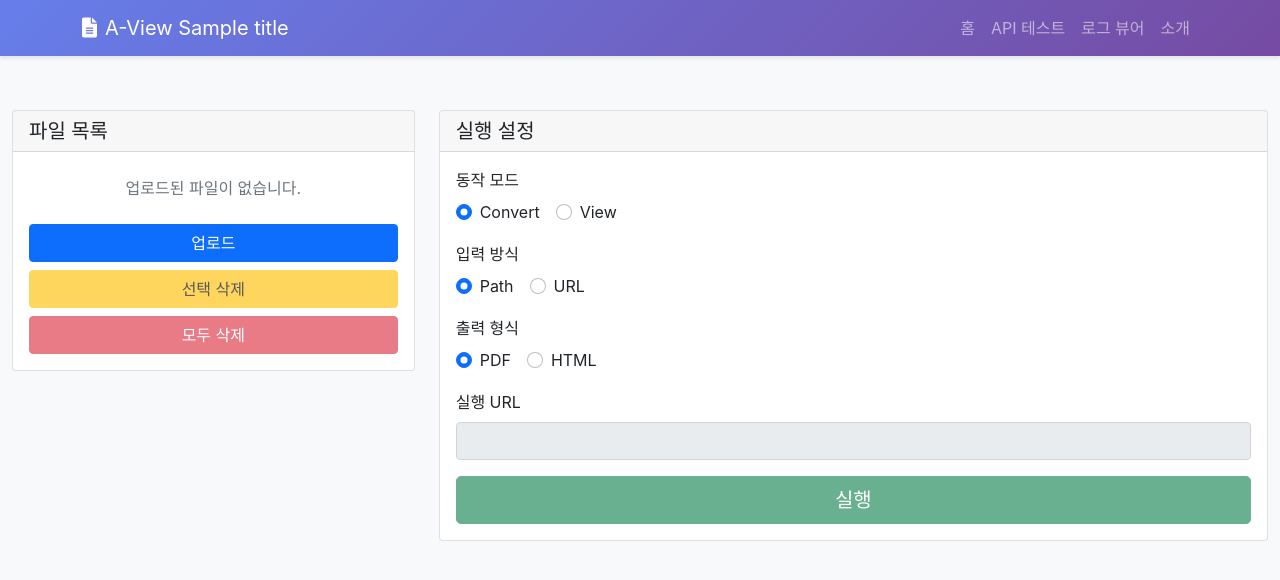
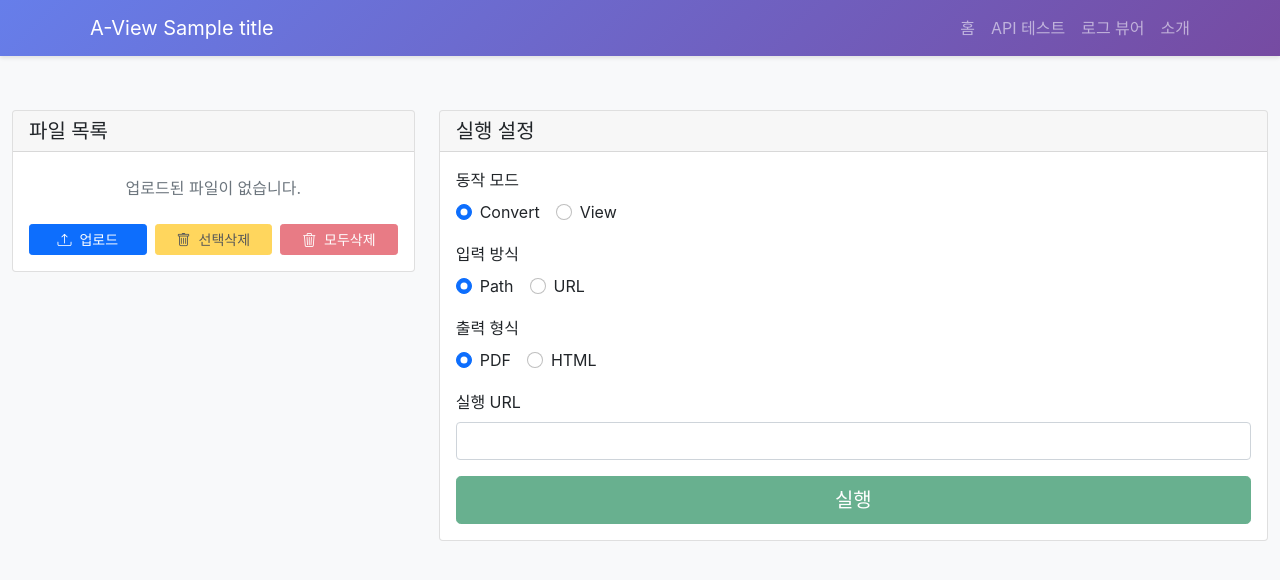
Before and after one commit to KimDoYoung/a-view, a Python web app: template app/templates/run_test.html in a window 1280 px wide. Shown: the top 580 px of the page. Run offline with Jinja, Linux system fonts and the light colour scheme; the template is opened without the code that fills it: most values are stand-ins (such as "Sample title", 1, 10 or a date in 2020); some libraries are stand-ins or nearby versions.

Commit message:
feat: 파일 제공 기능 개선 및 UI 업데이트, 설정 데이터 추가

```diff
--- a/app/core/utils.py
+++ b/app/core/utils.py
@@ -768,7 +768,7 @@ def convert_md_to_html(md_path: Path, html_path: Path, original_filename: str =
         syntax_css = formatter.get_style_defs('.highlight')
 
         # Jinja2 템플릿 로드
-        current_dir = Path(__file__).parent
+        current_dir = Path(__file__).parent.parent  # app/core -> app
         template_dir = current_dir / "templates"
         env = Environment(loader=FileSystemLoader(str(template_dir)))
 
--- a/app/templates/about.html
+++ b/app/templates/about.html
@@ -6,6 +6,7 @@
     <title>a-view - 문서 뷰어 서비스</title>
     <link href="https://cdn.jsdelivr.net/npm/bootstrap@5.1.3/dist/css/bootstrap.min.css" rel="stylesheet">
     <link href="https://cdnjs.cloudflare.com/ajax/libs/font-awesome/6.0.0/css/all.min.css" rel="stylesheet">
+    <link rel="icon" type="image/png" sizes="16x16" href="static/image/favicon16.png">
     <style>
         body {
             font-family: -apple-system, BlinkMacSystemFont, 'Segoe UI', Roboto, sans-serif;
--- a/app/templates/index.html
+++ b/app/templates/index.html
@@ -1,5 +1,5 @@
 <!DOCTYPE html>
-<html lang="ko" x-data="app()">
+<html lang="ko" >
 <head>
     <meta charset="UTF-8">
     <meta name="viewport" content="width=device-width, initial-scale=1.0">
@@ -64,7 +64,7 @@
         </div>
     </nav>
 
-    <div class="container mt-4">
+    <div class="container mt-4" x-data="app()">
         <!-- 시스템 상태 대시보드 -->
         <div class="row mb-4">
             <div class="col-12">
--- a/app/templates/log_view.html
+++ b/app/templates/log_view.html
@@ -6,6 +6,7 @@
     <title>{{ title }} - A-View</title>
     <link href="https://cdn.jsdelivr.net/npm/bootstrap@5.1.3/dist/css/bootstrap.min.css" rel="stylesheet">
     <link href="https://cdnjs.cloudflare.com/ajax/libs/font-awesome/6.0.0/css/all.min.css" rel="stylesheet">
+    <link rel="icon" type="image/png" sizes="16x16" href="/static/image/favicon16.png">
     <script defer src="https://unpkg.com/alpinejs@3.x.x/dist/cdn.min.js"></script>
     <style>
         body {
--- a/app/templates/run_test.html
+++ b/app/templates/run_test.html
@@ -5,7 +5,8 @@
     <meta name="viewport" content="width=device-width, initial-scale=1.0">
     <title>{{ title }} - A-View</title>
     <link href="https://cdn.jsdelivr.net/npm/bootstrap@5.1.3/dist/css/bootstrap.min.css" rel="stylesheet">
-    <link href="https://cdnjs.cloudflare.com/ajax/libs/font-awesome/6.0.0/css/all.min.css" rel="stylesheet">
+    <link href="https://cdn.jsdelivr.net/npm/bootstrap-icons@1.10.0/font/bootstrap-icons.css" rel="stylesheet">
+    <link rel="icon" type="image/png" sizes="16x16" href="/static/image/favicon16.png">
     <style>
         body {
             font-family: -apple-system, BlinkMacSystemFont, 'Segoe UI', Roboto, sans-serif;
@@ -48,22 +49,26 @@
                             <!-- 파일 목록 -->
                             <div class="file-list mb-3">
                                 <div class="list-group list-group-flush">
-                                    <template x-for="file in files" :key="file.name">
+                                    <template x-for="(file, index) in files" :key="index">
                                         <div class="list-group-item">
                                             <div class="form-check">
                                                 <input
                                                     class="form-check-input"
                                                     type="checkbox"
-                                                    :id="'file-' + file.name"
+                                                    :id="'file-' + index"
                                                     x-model="file.checked"
                                                     @change="updateSelectedFiles()"
                                                 >
                                                 <label
-                                                    class="form-check-label text-truncate"
-                                                    :for="'file-' + file.name"
+                                                    class="form-check-label w-100"
+                                                    :for="'file-' + index"
                                                     :title="file.name"
                                                 >
-                                                    <span x-text="file.name"></span>
+                                                    <div class="d-flex justify-content-between align-items-center w-100">
+                                                        <span x-text="file.name" class="text-truncate flex-grow-1 me-2"></span>
+                                                        <small class="text-muted text-nowrap" x-show="file.size > 0" x-text="formatFileSize(file.size)">
+                                                        </small>
+                                                    </div>
                                                 </label>
                                             </div>
                                         </div>
@@ -75,25 +80,34 @@
                             </div>
 
                             <!-- 파일 관리 버튼 -->
-                            <div class="d-grid gap-2">
+                            <div class="row g-2">
                                 <input type="file" class="d-none" id="fileUpload" multiple @change="uploadFiles($event)">
-                                <button class="btn btn-primary" onclick="document.getElementById('fileUpload').click()">
+                                <div class="col-4">
+                                    <button class="btn btn-primary w-100 btn-sm" onclick="document.getElementById('fileUpload').click()">
+                                        <i class="bi bi-upload me-1"></i>
                                         업로드
                                     </button>
+                                </div>
+                                <div class="col-4">
                                     <button
-                                    class="btn btn-warning"
+                                        class="btn btn-warning w-100 btn-sm"
                                         :disabled="!hasCheckedFiles"
                                         @click="deleteSelected()"
                                     >
-                                    선택 삭제
+                                        <i class="bi bi-trash me-1"></i>
+                                        선택삭제
                                     </button>
+                                </div>
+                                <div class="col-4">
                                     <button
-                                    class="btn btn-danger"
+                                        class="btn btn-danger w-100 btn-sm"
                                         :disabled="files.length === 0"
                                         @click="deleteAll()"
                                     >
-                                    모두 삭제
+                                        <i class="bi bi-trash3 me-1"></i>
+                                        모두삭제
                                     </button>
+                                </div>
                             </div>
                         </div>
                     </div>
@@ -176,7 +190,6 @@
                                             value="pdf"
                                             x-model="output"
                                             @change="updateUrl()"
-                                            :disabled="isOfficeDocument"
                                         >
                                         <label class="form-check-label" for="outputPdf">PDF</label>
                                     </div>
@@ -188,7 +201,6 @@
                                             value="html"
                                             x-model="output"
                                             @change="updateUrl()"
-                                            :disabled="isOfficeDocument"
                                         >
                                         <label class="form-check-label" for="outputHtml">HTML</label>
                                     </div>
@@ -206,7 +218,6 @@
                                     class="form-control"
                                     id="urlInput"
                                     x-model="generatedUrl"
-                                    readonly
                                 >
                             </div>
 
@@ -229,7 +240,14 @@
 
 <script src="https://cdn.jsdelivr.net/npm/bootstrap@5.3.0/dist/js/bootstrap.bundle.min.js"></script>
 <script defer src="https://unpkg.com/alpinejs@3.x.x/dist/cdn.min.js"></script>
+
+<!-- 설정 데이터 -->
+<script id="app-settings" type="application/json">{{ settings_json|tojson }}</script>
+
 <script>
+// 설정 데이터 로드
+const appSettings = JSON.parse(document.getElementById('app-settings').textContent);
+
 function testComponent() {
     return {
 
@@ -264,15 +282,33 @@ function testComponent() {
             try {
                 const response = await fetch('/aview/files');
                 if (response.ok) {
-                    const fileList = await response.json();
-                    this.files = fileList.map(name => ({
-                        name,
+                    const json_data = await response.json();
+                    if (json_data.success !== true) {
+                        console.error('파일 목록 로드 실패: 응답이 성공적이지 않음', json_data);
+                        return;
+                    }
+                    fileList = json_data.files || [];
+                    console.log('로드된 파일 목록:', fileList);
+                    this.files = fileList.map(fileInfo => ({
+                        name: fileInfo.name || fileInfo,  // fileInfo가 객체면 name 속성, 문자열이면 그대로
+                        size: fileInfo.size || 0,
+                        modified: fileInfo.modified || 0,
                         checked: false
-                    })).sort((a, b) => b.name.localeCompare(a.name)); // 최근 파일이 상단
+                    })); // 서버에서 이미 수정시간순으로 정렬됨
                 }
             } catch (error) {
                 console.error('파일 목록 로드 실패:', error);
             }
+        },
+
+        formatFileSize(bytes) {
+            if (bytes === 0) return '0 B';
+
+            const k = 1024;
+            const sizes = ['B', 'KB', 'MB', 'GB', 'TB'];
+            const i = Math.floor(Math.log(bytes) / Math.log(k));
+
+            return parseFloat((bytes / Math.pow(k, i)).toFixed(1)) + ' ' + sizes[i];
         },
 
         updateSelectedFiles() {
@@ -292,21 +328,24 @@ function testComponent() {
                 return;
             }
 
-            const baseUrl = 'http://localhost:8003';
+            const baseUrl = `http://${appSettings.HOST}:${appSettings.PORT}`;
             const endpoint = this.mode;
 
             let params = [];
 
             if (this.inputType === 'path') {
-                params.push(`path=${encodeURIComponent(this.selectedFile)}`);
+                // 화면 표시용 - 인코딩 없이 보기 좋게
+                params.push(`path=${appSettings.FILES_DIR}/${this.selectedFile}`);
             } else {
-                params.push(`url=${encodeURIComponent(baseUrl + '/aview/files/' + this.selectedFile)}`);
+                // 화면 표시용 - 인코딩 없이 보기 좋게
+                params.push(`url=${baseUrl}/aview/files/${this.selectedFile}`);
             }
 
-            if (!this.isOfficeDocument) {
+            if (endpoint === 'convert') {
                 params.push(`output=${this.output}`);
             }
 
+            // 화면 표시용 URL (인코딩 안함)
             this.generatedUrl = `${baseUrl}/${endpoint}?${params.join('&')}`;
         },
 
@@ -389,8 +428,32 @@ function testComponent() {
         },
 
         runConversion() {
-            if (!this.generatedUrl) return;
-            window.open(this.generatedUrl, '_blank');
+            if (!this.selectedFile) return;
+
+            // 실제 실행용 URL 생성 (URL 인코딩 적용)
+            const baseUrl = `http://${appSettings.HOST}:${appSettings.PORT}`;
+            const endpoint = this.mode;
+
+            let params = [];
+
+            if (this.inputType === 'path') {
+                // 실제 실행 시 - 파일명과 경로 인코딩
+                params.push(`path=${encodeURIComponent(appSettings.FILES_DIR + '/' + this.selectedFile)}`);
+            } else {
+                // 실제 실행 시 - 전체 URL 인코딩
+                const fileUrl = `${baseUrl}/aview/files/${encodeURIComponent(this.selectedFile)}`;
+                params.push(`url=${encodeURIComponent(fileUrl)}`);
+            }
+
+            if (endpoint === 'convert') {
+                params.push(`output=${this.output}`);
+            }
+
+            // 실제 실행용 URL (완전히 인코딩됨)
+            const executionUrl = `${baseUrl}/${endpoint}?${params.join('&')}`;
+
+            console.log('실행 URL:', executionUrl);
+            window.open(executionUrl, '_blank');
         }
     };
 }
```
Also changed, not shown: app/endpoints/aview_routes.py (+24 -18 lines). Lines whose indentation alone changed are shown as unchanged.
